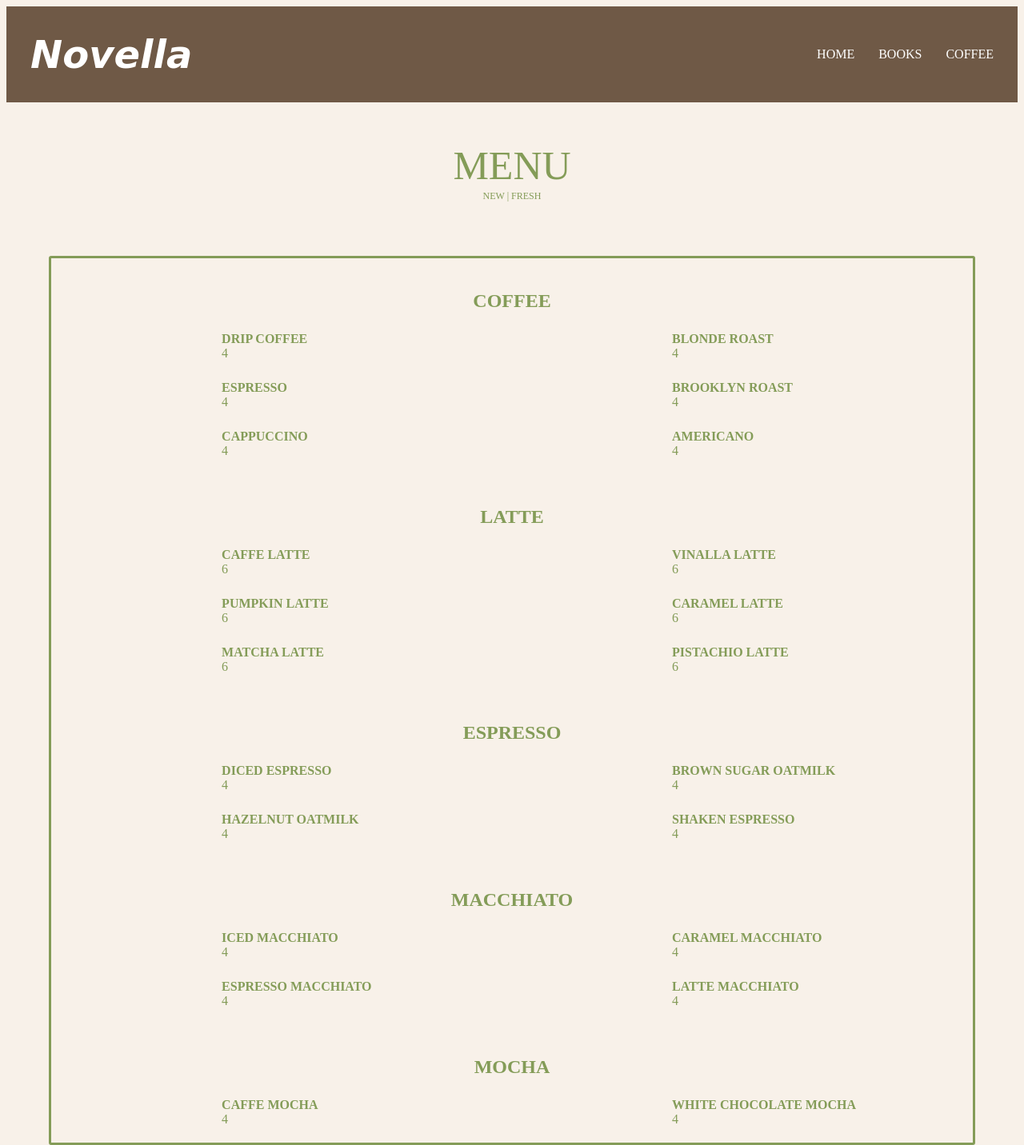
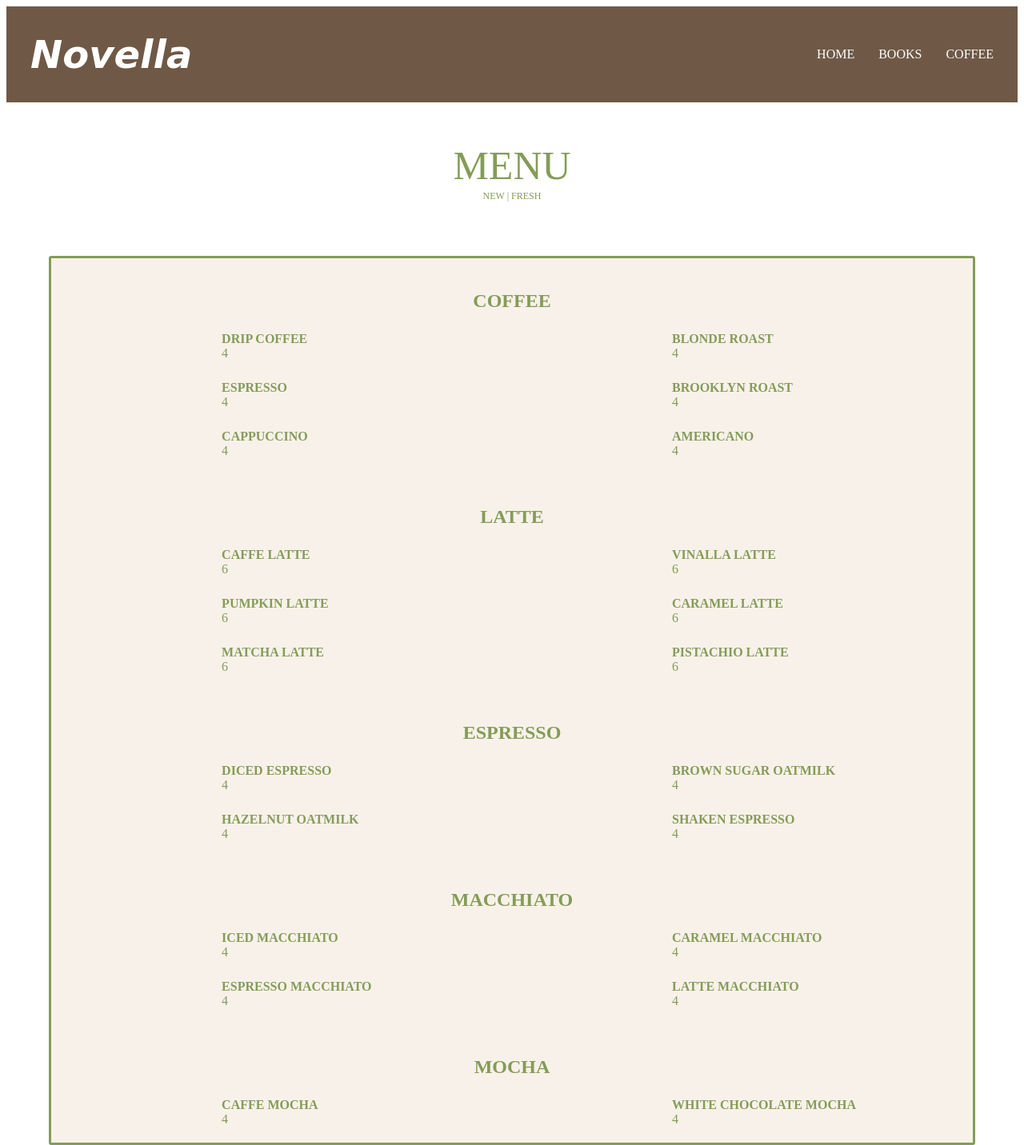
Before and after one commit to austin-ward/Novella, a PHP site: page /menu.html in a window 1280 px wide. Shown: the whole page at 80% size. Run offline with PHP 8.4, Linux system fonts and the light colour scheme.

Commit message:
Update menu.css

```diff
--- a/menu.css
+++ b/menu.css
@@ -1,6 +1,3 @@
-html {
-    background-color: #f8f1e9;
-}
 header {
     display: flex;
     justify-content: space-between;
```
